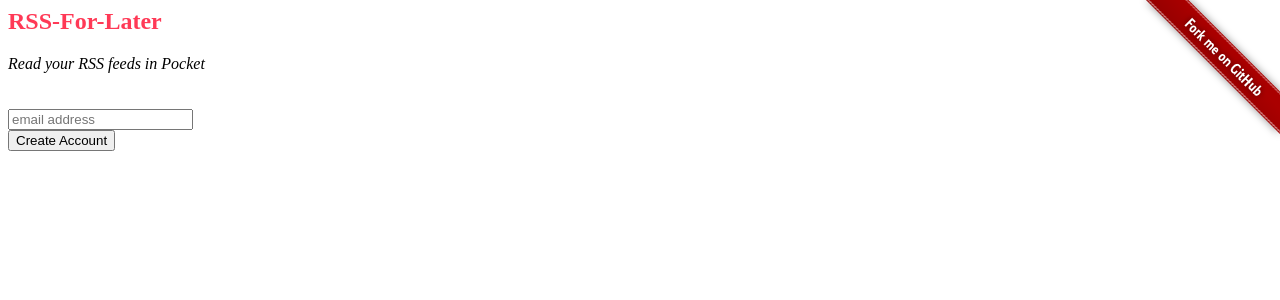
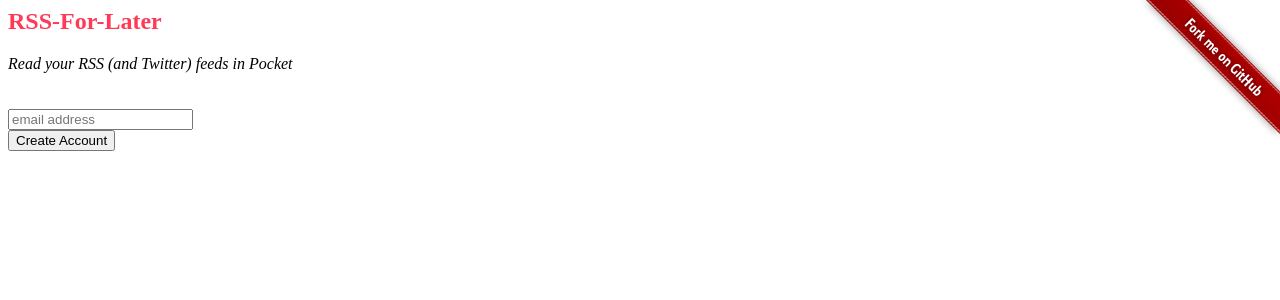
Before and after one commit to gboudreau/rss-for-later, a PHP site: page / in a window 1280 px wide. Shown: the top 300 px of the page. Run offline with PHP 8.4, Linux system fonts and the light colour scheme.

Commit message:
Mentioning Twitter feed in subtitle

```diff
--- a/index.php
+++ b/index.php
@@ -118,7 +118,7 @@ function gen_uuid() {
 ?>
 
 <h2>RSS-For-Later</h2>
-<div><em>Read your RSS feeds in Pocket</em></div>
+<div><em>Read your RSS (and Twitter) feeds in Pocket</em></div>
 <br/><br/>
 <?php if (isset($uuid)): ?>
     <div>
```
